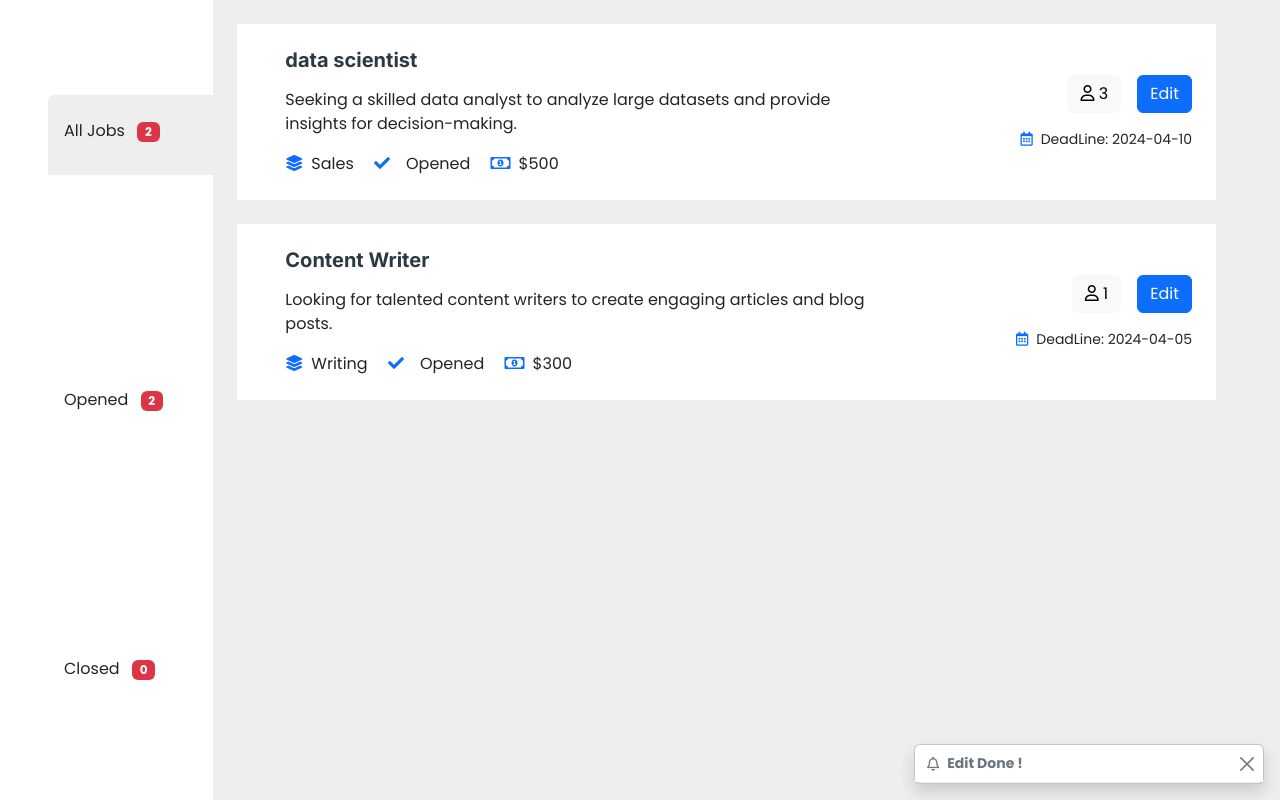
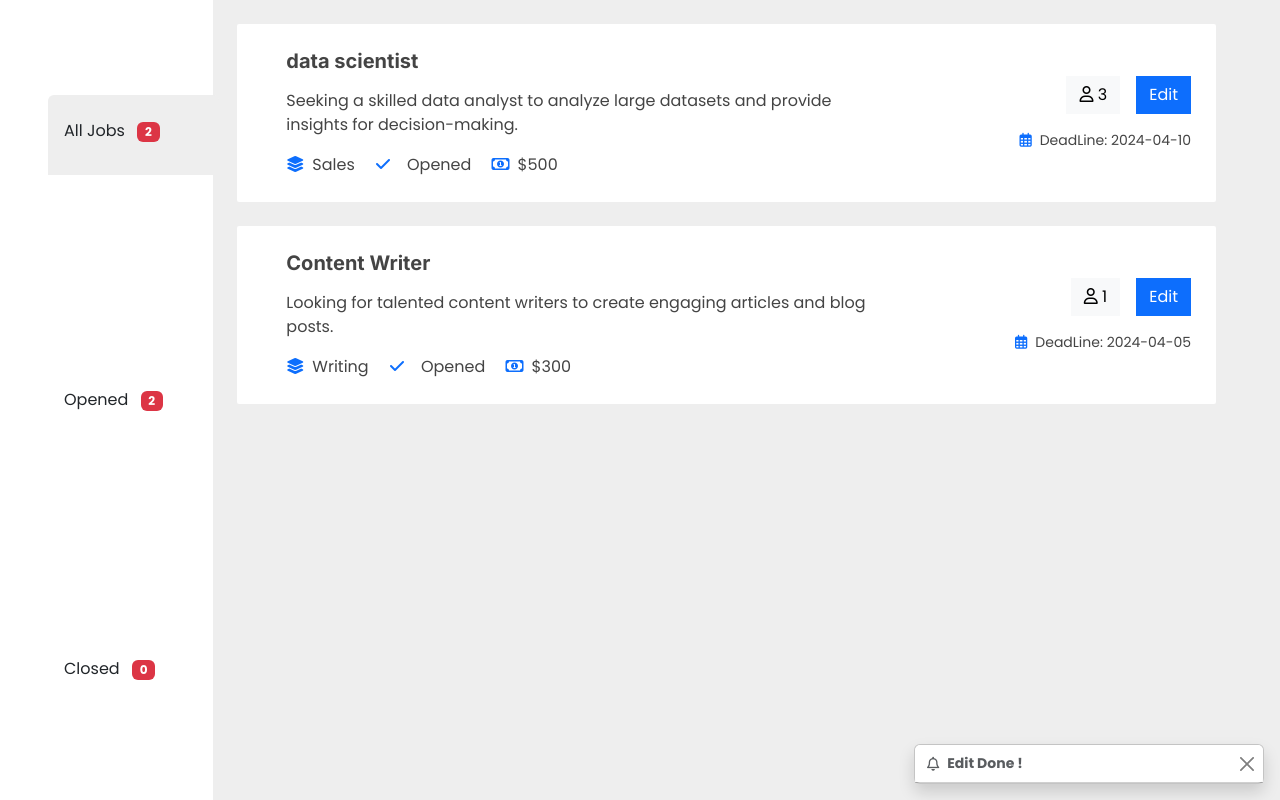
Before and after one commit to Mo2men7/SkillHive, a PHP site: page /jobs.php in a window 1280 px wide. Run offline with PHP 8.4, Linux system fonts and the light colour scheme; the visitor is signed in with stand-in values (Sample User, id 1); data comes from the database, SQL or seed files in the repository; a stand-in replaces the project's code that opens the database connection; some libraries are stand-ins or nearby versions.

Commit message:
edit buttons

```diff
--- a/css/jobs.css
+++ b/css/jobs.css
@@ -35,12 +35,14 @@ padding-top: 3vh;
 }
 #jobsandcat{
     background-color:var(--bodyColor) ;
+
 }
 .eachjob
     {
         background-color: var(--barColor) !important;
         /* margin-left: 5vw; */
         margin-right: 5vw;
+
     }
 @media screen and (max-width :991px) {
 
@@ -87,7 +89,9 @@ padding-top: 3vh;
     {
         margin-left: 5vw;
         margin-right: 5vw;
+        height : 100vh;
     }
+
     #catId>li>a>span
     {
         display: none ;
--- a/inc/function.inc.php
+++ b/inc/function.inc.php
@@ -39,7 +39,7 @@ function getCategory($connect)
 function ShowJob($connect, $value)
 {
     if ($value["job_status"] == "c") {
-        $colorOnStatus = "fa-solid fa-xmark";
+        $colorOnStatus = "fa-solid fa-xmark text-danger";
         $jobStatus = "Closed";
     } else {
         $colorOnStatus = "fa fa-check";
@@ -51,7 +51,7 @@ function ShowJob($connect, $value)
         <div class='col-sm-12 col-md-8 d-flex align-items-center'>
             <div class='text-start ps-4'>
                 <h5 class='mb-3'>" . $value["job_title"] . "</h5>
-                <p>" . $value["job_description"] . "</p>
+                <p class='description'>" . $value["job_description"] . "</p>
                 <span class='text-truncate me-3'><i class='fa-solid fa-layer-group text-primary me-2'></i>" . $value["category"] . "</span>
                 <span class='text-truncate me-3'><i class='" . $colorOnStatus . " text-primary me-3'></i>" . $jobStatus . "</span>
                 <span class='text-truncate me-0'><i class='far fa-money-bill-alt text-primary me-2'></i>$" . $value["salary"] . "</span>
@@ -60,13 +60,13 @@ function ShowJob($connect, $value)
         <div class='col-sm-12 col-md-4 d-flex flex-column align-items-start align-items-md-end justify-content-center'>
             <div class='d-flex mb-3'>";
     if (isset($value["applicants"])) {
-        $div .= "<a href='' class='btn btn-light btn-square me-3' data-bs-toggle='modal' data-bs-target='#" . $value["id_job"] . "listAppModal'><i class='fa-regular fa-user'></i> " . count($value["applicants"]) . "</a>";
+        $div .= "<a href='' class='btn btn-light btn-square me-3 rounded-0' data-bs-toggle='modal' data-bs-target='#" . $value["id_job"] . "listAppModal'><i class='fa-regular fa-user'></i> " . count($value["applicants"]) . "</a>";
     } else
-        $div .= "<a href='' class='btn btn-light btn-square me-3' data-bs-toggle='modal' data-bs-target='#" . $value["id_job"] . "listAppModal'><i class='fa-regular fa-user'></i>0</a>";
+        $div .= "<a href='' class='btn btn-light btn-square me-3 rounded-0' data-bs-toggle='modal' data-bs-target='#" . $value["id_job"] . "listAppModal'><i class='fa-regular fa-user'></i>0</a>";
 
     // <a class="btn btn-light btn-square me-3" href=""><i class="far fa-heart text-primary"></i></a>
     // $div .= "<button class='btn btn-outline-" . $colorOnStatus . "' data-bs-toggle='modal' data-bs-target='#" . $value["id_job"] . "Modal' >Edit</button>";
-    $div .= "<a class='btn btn-primary' data-bs-toggle='modal' data-bs-target='#" . $value["id_job"] . "Modal' >Edit</a>
+    $div .= "<a class='btn btn-primary rounded-0' data-bs-toggle='modal' data-bs-target='#" . $value["id_job"] . "Modal' >Edit</a>
             </div>
             <small class='text-truncate'><i class='far fa-calendar-alt text-primary me-2'></i>DeadLine: " . $value["expire_date"] . "</small>
         </div>
@@ -179,8 +179,8 @@ function ModalToEdit($connect, $value)
 
         </div>
         <div class='modal-footer'>
-        <button type='button' class='btn btn-secondary' data-bs-dismiss='modal'>Close</button>
-    <input type='submit' class='btn btn-primary' value='Edit' name='edit'>
+        <button type='button' class='btn btn-secondary rounded-0' data-bs-dismiss='modal'>Close</button>
+    <input type='submit' class='btn btn-primary rounded-0' value='Edit' name='edit'>
           </div>
           </form>
       </div>
@@ -237,8 +237,8 @@ function ModalToList($connect, $value)
         $div .= "
         </div>
         <div class='modal-footer'>
-            <button type='button' class='btn btn-secondary' data-bs-dismiss='modal'>Close</button>
-            <button type='submit' class='btn btn-primary' name='submit' value='" . $value["id_job"] . "'>Save Changes</button>
+            <button type='button' class='btn btn-secondary rounded-0' data-bs-dismiss='modal'>Close</button>
+            <button type='submit' class='btn btn-primary rounded-0' name='submit' value='" . $value["id_job"] . "'>Save Changes</button>
         </div>
     </div>
 </div>
--- a/jobs.php
+++ b/jobs.php
@@ -32,9 +32,37 @@ require_once "inc/function.inc.php";
     <link href="./assets/am/css/style.css" rel="stylesheet">
     <script defer src="./js/jobsorg.js"></script>
     <link rel="stylesheet" href="./css/jobs.css">
-    <style>
 
-    </style>
+    <link rel="stylesheet" href="available.css">
+  <link href="assets/css/style.css" rel="stylesheet">
+  <!-- Favicons -->
+  <link rel="apple-touch-icon" sizes="180x180" href="/apple-touch-icon.png">
+  <link rel="icon" type="image/png" sizes="32x32" href="favicon_io/favicon-32x32.png">
+  <link rel="icon" type="image/png" sizes="16x16" href="favicon_io/favicon-16x16.png">
+  <link rel="manifest" href="/site.webmanifest">
+  <!-- Vendor CSS Files -->
+  <link href="assets/vendor/aos/aos.css" rel="stylesheet">
+  <link href="assets/vendor/bootstrap/css/bootstrap.min.css" rel="stylesheet">
+  <link href="assets/vendor/fontawesome/css/all.min.css" rel="stylesheet">
+  <link href="assets/vendor/boxicons/css/boxicons.min.css" rel="stylesheet">
+  <!-- Template Main CSS File -->
+  <link href="assets/css/style.css" rel="stylesheet">
+  <script src="bootstrap/js/bootstrap.bundle.js"></script>
+</head>
+<style>
+  .job-item {
+    border: 1px solid transparent;
+    border-radius: 2px;
+    transition: .3s;
+    background-color: white;
+  }
+
+  .job-item:hover {
+    box-shadow: 0 0 45px rgba(0, 0, 0, .08);
+    border-color: rgba(0, 0, 0, .08);
+    transform: scale(1.015, 1.015);
+  }
+</style>
 </head>
 
 <body>
@@ -72,7 +100,7 @@ require_once "inc/function.inc.php";
                 </a>
             </li>
         </ul>
-        <div class="tab-content overflow-auto ms-4 mt-4 ">
+        <div id="jobsandcat" class="tab-content overflow-auto ms-4 mt-4 " style="width:100vw;">
         <div id="tab-1" class="tab-pane fade show p-0 active">
             <?php
             if (count($_SESSION["jobs"]) == 0)
```
